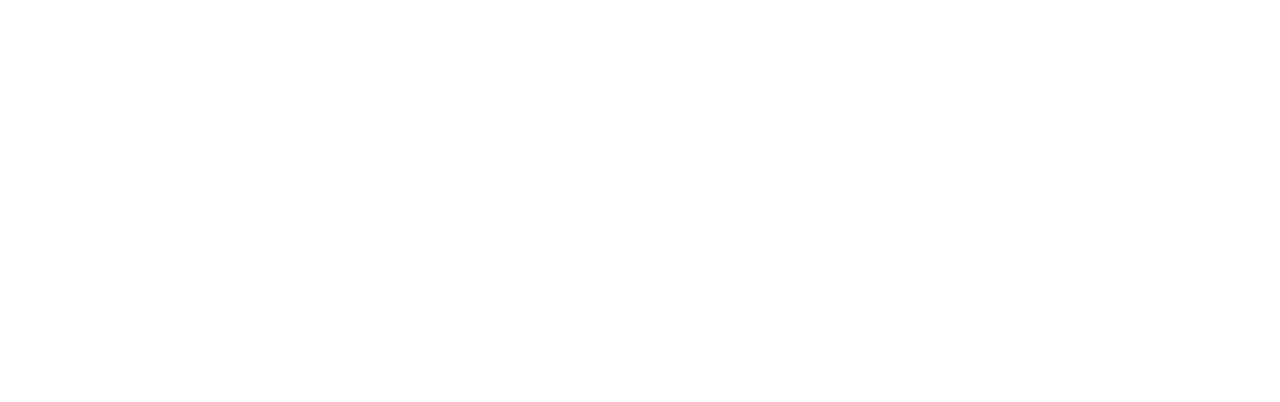
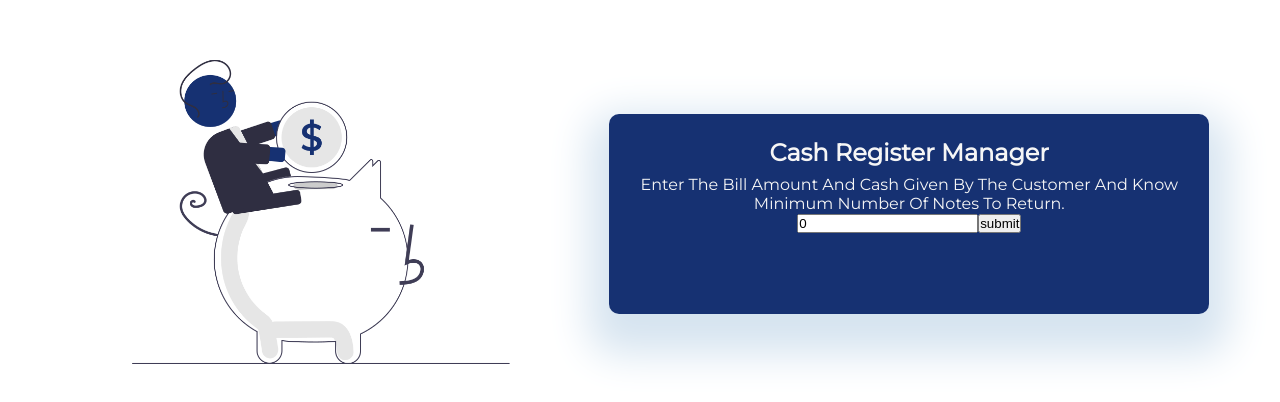
Before and after one commit to partha8/cash-register, a React (Create React App) app: page / in a window 1280 px wide. Shown: the part 186-588 px from the top of the page. Built offline with nearby package versions, Linux system fonts and the light colour scheme.

Commit message:
added functionality- user can calculate change

```diff
--- a/package.json
+++ b/package.json
@@ -34,5 +34,8 @@
       "last 1 firefox version",
       "last 1 safari version"
     ]
+  },
+  "devDependencies": {
+    "file-loader": "^6.2.0"
   }
 }
--- a/src/App.js
+++ b/src/App.js
@@ -1,18 +1,27 @@
-import React from 'react'
-import Billamount from './components/Billamount'
+import React from "react";
+import Billamount from "./components/Billamount";
 import Cashgiven from "./components/Cashgiven";
 import ReturnChange from "./components/ReturnChange";
-
-
+import heroImage from "./image/heroImage.png";
 
 function App() {
   return (
     <main>
-      <Billamount/>
-      <Cashgiven/>
-      <ReturnChange/>
+      <header className="imgContainer">
+        <img className="heroImg" src={heroImage} alt="heroImage" />
+      </header>
+      <section className="interaction-area">
+        <h2>Cash register manager</h2>
+        <p>
+          Enter the bill amount and cash given by the customer and know minimum
+          number of notes to return.
+        </p>
+        <Billamount />
+        <Cashgiven />
+        <ReturnChange />
+      </section>
     </main>
-  )
+  );
 }
 
-export default App
+export default App;
--- a/src/components/Billamount.js
+++ b/src/components/Billamount.js
@@ -1,11 +1,18 @@
-import React from 'react'
+import React from "react";
+import { useGlobalState } from "../context/context";
 
 function Billamount() {
-    return (
-        <div>
-
-        </div>
-    )
+  const { billAmount, setBillAmount,setIsCashWindowOpen } = useGlobalState();
+  return (
+    <section className="bill-amount-container">
+      <input
+        type="number"
+        value={billAmount}
+        onChange={(e) => setBillAmount(e.target.value)}
+      />
+      <button onClick={()=> setIsCashWindowOpen(true) }>submit</button>
+    </section>
+  );
 }
 
-export default Billamount
+export default Billamount;
--- a/src/components/Cashgiven.js
+++ b/src/components/Cashgiven.js
@@ -1,11 +1,45 @@
-import React from 'react'
+import React from "react";
+import { useGlobalState } from "../context/context";
+import { getChange } from "../util";
 
 function Cashgiven() {
-    return (
-        <div>
-
-        </div>
-    )
+  const {
+    isCashWindowOpen,
+    cashAmount,
+    setCashAmount,
+    setIsChangeWindowOpen,
+    billAmount,
+    setAlertText,
+    setAlert,
+  } = useGlobalState();
+  const submitHandler = () => {
+    if (cashAmount < billAmount) {
+      setAlert(true);
+      setAlertText("CashAmount Too Low!");
+      setIsChangeWindowOpen(true);
+    } else if (cashAmount === billAmount) {
+      setAlert(true);
+      setAlertText("No change required");
+      setIsChangeWindowOpen(true);
+    } else {
+      getChange(cashAmount, billAmount);
+      setIsChangeWindowOpen(true);
+    }
+  };
+  return (
+    <>
+      {isCashWindowOpen && (
+        <section className="cash-amount-container">
+          <input
+            type="number"
+            value={cashAmount}
+            onChange={(e) => setCashAmount(e.target.value)}
+          />
+          <button onClick={submitHandler}>submit</button>
+        </section>
+      )}
+    </>
+  );
 }
 
-export default Cashgiven
+export default Cashgiven;
--- a/src/components/ReturnChange.js
+++ b/src/components/ReturnChange.js
@@ -1,11 +1,33 @@
-import React from 'react'
-
+import React from "react";
+import { useGlobalState } from "../context/context";
+import { notes } from "../notes";
 function ReturnChange() {
+  const { isChangeWindowOpen, alert, alertText } = useGlobalState();
+  if (alert) {
     return (
-        <div>
-
-        </div>
-    )
+      <>
+        <h3 className="alert">{alertText}</h3>
+      </>
+    );
+  }
+  return (
+    <>
+      {isChangeWindowOpen && (
+        <section className="change-amount-container">
+          <div className="note-container">
+            {notes.map((item) => {
+              return <div key={item}>{item.note}</div>;
+            })}
+          </div>
+          <div className="numberOfNotes-container">
+            {notes.map((item) => {
+              return <div> {item.numberOfNotes} </div>;
+            })}
+          </div>
+        </section>
+      )}
+    </>
+  );
 }
 
-export default ReturnChange
+export default ReturnChange;
--- a/src/context/context.js
+++ b/src/context/context.js
@@ -1,18 +1,39 @@
-import React , {useContext} from 'react'
+import React, { useContext, useState } from "react";
 
 const AppContext = React.createContext();
 
-const AppProvider = ({children}) =>{
+const AppProvider = ({ children }) => {
+  const [isCashWindowOpen, setIsCashWindowOpen] = useState(false);
+  const [isChangeWindowOpen, setIsChangeWindowOpen] = useState(false);
 
-    return(
-        <AppContext.Provider value={{
+  const [billAmount, setBillAmount] = useState(0);
+  const [cashAmount, setCashAmount] = useState(0);
+  const [alertText , setAlertText] = useState('');
+  const [alert,setAlert] = useState(false);
 
-        }} >
-            {children}
-        </AppContext.Provider>
-    )
-}
-const useGlobalState = ()=>{
-    return useContext(AppContext);
-}
-export {AppProvider};
+  return (
+    <AppContext.Provider
+      value={{
+
+        isCashWindowOpen,
+        isChangeWindowOpen,
+        billAmount,
+        cashAmount,
+        alertText,
+        alert,
+        setIsCashWindowOpen,
+        setIsChangeWindowOpen,
+        setBillAmount,
+        setCashAmount,
+        setAlert,
+        setAlertText
+      }}
+    >
+      {children}
+    </AppContext.Provider>
+  );
+};
+const useGlobalState = () => {
+  return useContext(AppContext);
+};
+export { AppProvider, useGlobalState };
--- a/src/index.css
+++ b/src/index.css
@@ -6,6 +6,49 @@
   padding: 0;
   box-sizing: border-box;
 }
+:root {
+  --bg-color: #f6f6f6;
+  --light-shade: #d6e4f0;
+  --medium-shade: #1e56a0;
+  --dark-shade: #163172;
+}
 body {
   font-family: "Montserrat", sans-serif;
 }
+
+main {
+  height: 100vh;
+  display: flex;
+  justify-content: space-evenly;
+  padding: 2rem;
+  align-items: center;
+}
+.heroImg {
+  width: 500px;
+}
+
+.interaction-area {
+  background-color: var(--dark-shade);
+  min-height: 200px;
+  max-width: 600px;
+  display: flex;
+  flex-direction: column;
+  align-items: center;
+  padding: 1rem;
+  border-radius: 10px;
+  box-shadow: 0 20px 40px 20px var(--light-shade);
+  text-transform: capitalize;
+  text-align: center;
+}
+.interaction-area h2,
+p {
+  color: var(--bg-color);
+  margin-top: 0.5rem;
+}
+
+.change-amount-container{
+  display: flex;
+  color: var(--bg-color);
+  margin: 1rem;
+  gap: 6rem;
+}
--- /dev/null
+++ b/src/notes.js
@@ -0,0 +1,31 @@
+const notes = [
+  {
+    note: 2000,
+    numberOfNotes: 0,
+  },
+  {
+    note: 500,
+    numberOfNotes: 0,
+  },
+  {
+    note: 100,
+    numberOfNotes: 0,
+  },
+  {
+    note: 20,
+    numberOfNotes: 0,
+  },
+  {
+    note: 10,
+    numberOfNotes: 0,
+  },
+  {
+    note: 5,
+    numberOfNotes: 0,
+  },
+  {
+    note: 1,
+    numberOfNotes: 0,
+  },
+];
+export {notes}
--- /dev/null
+++ b/src/util.js
@@ -0,0 +1,15 @@
+
+import { notes } from "./notes";
+
+function getChange(cashAmount, billAmount) {
+  let diff = parseInt(cashAmount) - parseInt(billAmount);
+  for (let i = 0; i < notes.length; i++) {
+    if (diff === 0) break;
+    while (diff >= notes[i].note) {
+      diff = diff - notes[i].note;
+      notes[i].numberOfNotes++;
+      console.log(notes[i].note, notes[i].numberOfNotes);
+    }
+  }
+}
+export { getChange };
```
Also changed, not shown: src/image/heroImage.png (added), 1 other file (tests, documents, lock files or other folders).
